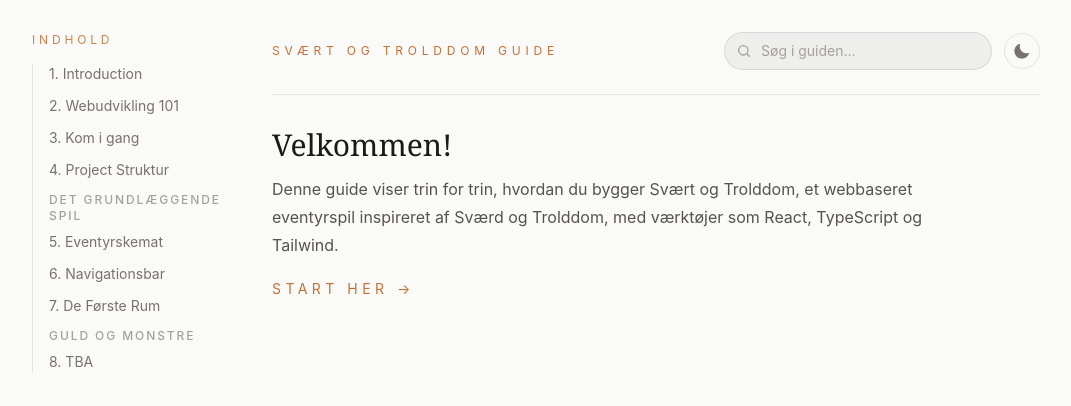
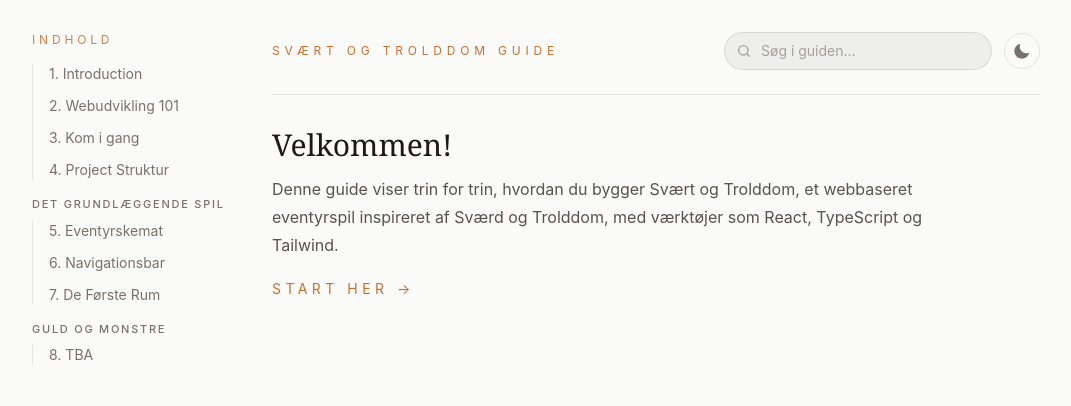
Before and after one commit to KajsaAviaja/KajsaAviaja.github.io, a React (Vite) app: page / in a window 1280 px wide. Shown: the top 406 px of the page, without its empty margins (8-1079 px from the left). Built offline with nearby package versions, Linux system fonts and the light colour scheme.

Commit message:
updated table of content

```diff
--- a/src/components/TableOfContents.tsx
+++ b/src/components/TableOfContents.tsx
@@ -50,21 +50,27 @@
   )
 
   const links = (
-    <ul className="mt-4 space-y-3 border-l border-stone-900/10 dark:border-white/10">
+    <ul className="mt-4 space-y-3">
       {groupBySection(chapters).map((group, index) =>
         group.section ? (
-          <li key={`${group.section}-${index}`}>
-            <p className="pl-4 text-xs font-medium tracking-[0.16em] text-stone-400 uppercase dark:text-stone-500">
+          <li key={`${group.section}-${index}`} className={index > 0 ? 'pt-1' : undefined}>
+            <p className="text-[11px] font-medium tracking-[0.16em] text-stone-500 uppercase dark:text-stone-400">
               {group.section}
             </p>
-            <ul className="mt-2 space-y-3">
+            <ul className="mt-2 space-y-3 border-l border-stone-900/10 dark:border-white/20">
               {group.chapters.map((chapter) => (
                 <li key={chapter.slug}>{chapterLink(chapter)}</li>
               ))}
             </ul>
           </li>
         ) : (
-          group.chapters.map((chapter) => <li key={chapter.slug}>{chapterLink(chapter)}</li>)
+          <li key={`root-${index}`}>
+            <ul className="space-y-3 border-l border-stone-900/10 dark:border-white/20">
+              {group.chapters.map((chapter) => (
+                <li key={chapter.slug}>{chapterLink(chapter)}</li>
+              ))}
+            </ul>
+          </li>
         ),
       )}
     </ul>
```
